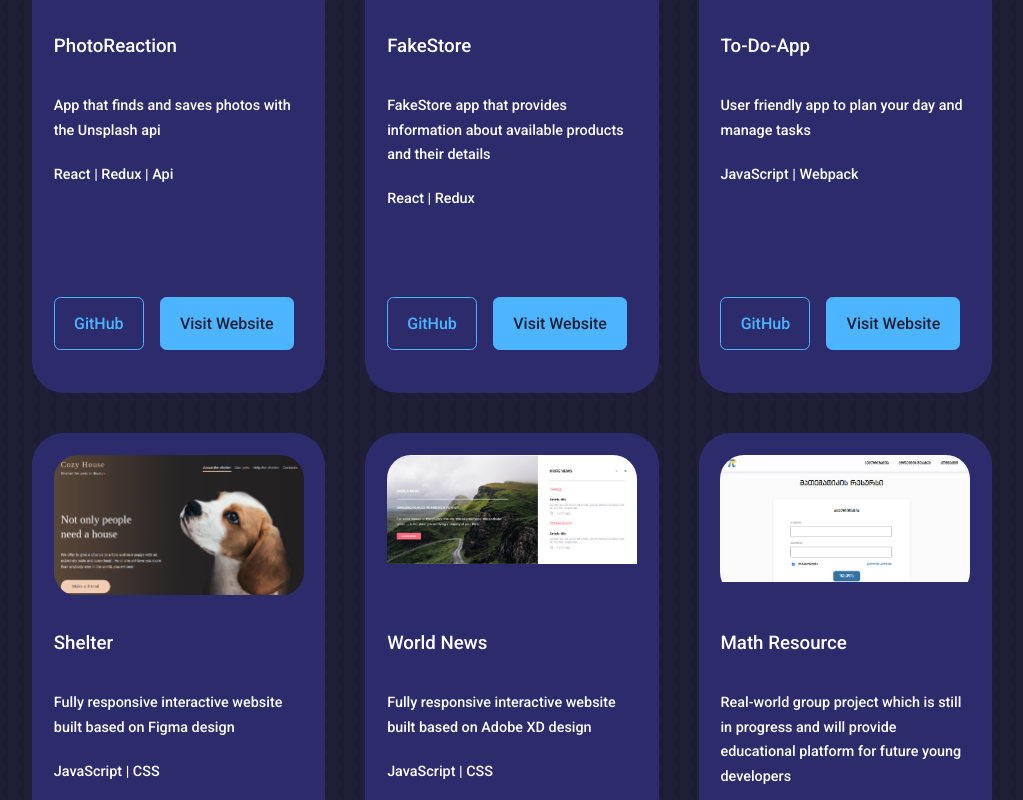
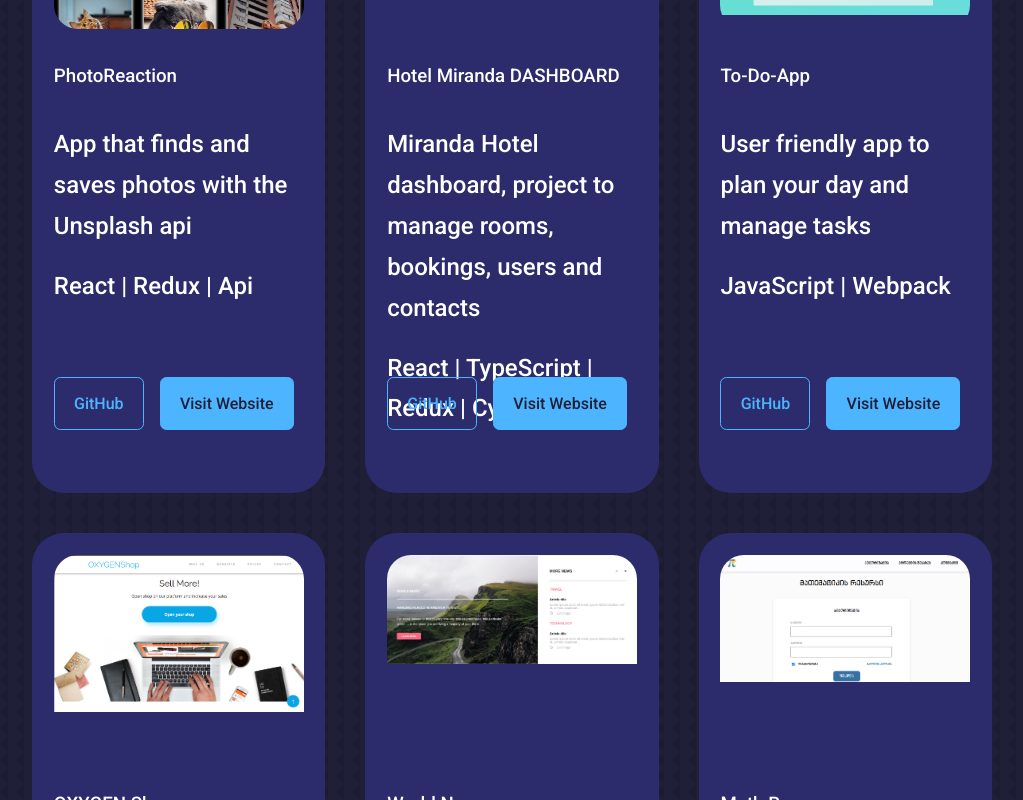
Before and after one commit to Damiansebastians/Damiansebastians_PORTFOLIO, a React (Create React App) app: page / in a window 1280 px wide. Shown: the part 2080-2880 px from the top of the page, without its empty margins (128-1151 px from the left). Built offline with nearby package versions, Linux system fonts and the light colour scheme.

Commit message:
add projects

```diff
--- a/src/components/portfolio/Portfolio.jsx
+++ b/src/components/portfolio/Portfolio.jsx
@@ -1,7 +1,7 @@
 import React from 'react';
 import IMG1 from '../../assets/PhotoApp.png';
 import IMG2 from '../../assets/todo.png';
-import IMG3 from '../../assets/shelter.png';
+import IMG3 from '../../assets/shop.png';
 import IMG4 from '../../assets/fake.png';
 import IMG5 from '../../assets/news.png';
 import IMG6 from '../../assets/math.png';
@@ -22,13 +22,13 @@ const Portfolio = () => {
     },
     {
       id: 2,
-      title: 'FakeStore',
+      title: 'Hotel Miranda DASHBOARD',
       img: IMG4,
       description:
-        'FakeStore app that provides information about available products and their details',
-      technologies: 'React | Redux',
-      link: 'https://fakestore-metrics.netlify.app/',
-      github: 'https://github.com/Meri-MG/Fakestore---react',
+        'Miranda Hotel dashboard, project to manage rooms, bookings, users and contacts',
+      technologies: 'React | TypeScript | Redux | Cypress | Jest',
+      link: 'https://damiansebastians.github.io/Hotel_Miranda_React_DASHBOARD/',
+      github: 'https://github.com/Damiansebastians/Hotel_Miranda_React_DASHBOARD',
     },
     {
       id: 3,
@@ -41,13 +41,13 @@ const Portfolio = () => {
     },
     {
       id: 4,
-      title: 'Shelter',
+      title: 'OXYGEN Shop',
       img: IMG3,
       description:
         'Fully responsive interactive website built based on Figma design',
-      technologies: 'JavaScript | CSS',
-      link: 'https://meri-mg.github.io/shelter/pages/main/index.html',
-      github: 'https://github.com/Meri-MG/shelter',
+      technologies: 'JavaScript | CSS | Sass',
+      link: 'https://damiansebastians.github.io/OXYGENShop-Project/',
+      github: 'https://github.com/Damiansebastians/OXYGENShop-Project',
     },
     {
       id: 5,
--- a/src/components/portfolio/portfolio.css
+++ b/src/components/portfolio/portfolio.css
@@ -29,7 +29,7 @@
 
 .portfolio__item p {
     margin: 0 0 1.2rem 0;
-    font-size: 0.9rem;
+    font-size: 1.5rem;
 }
 
 .portfolio__item-cta {
```
Also changed, not shown: src/assets/shop.png (added).
